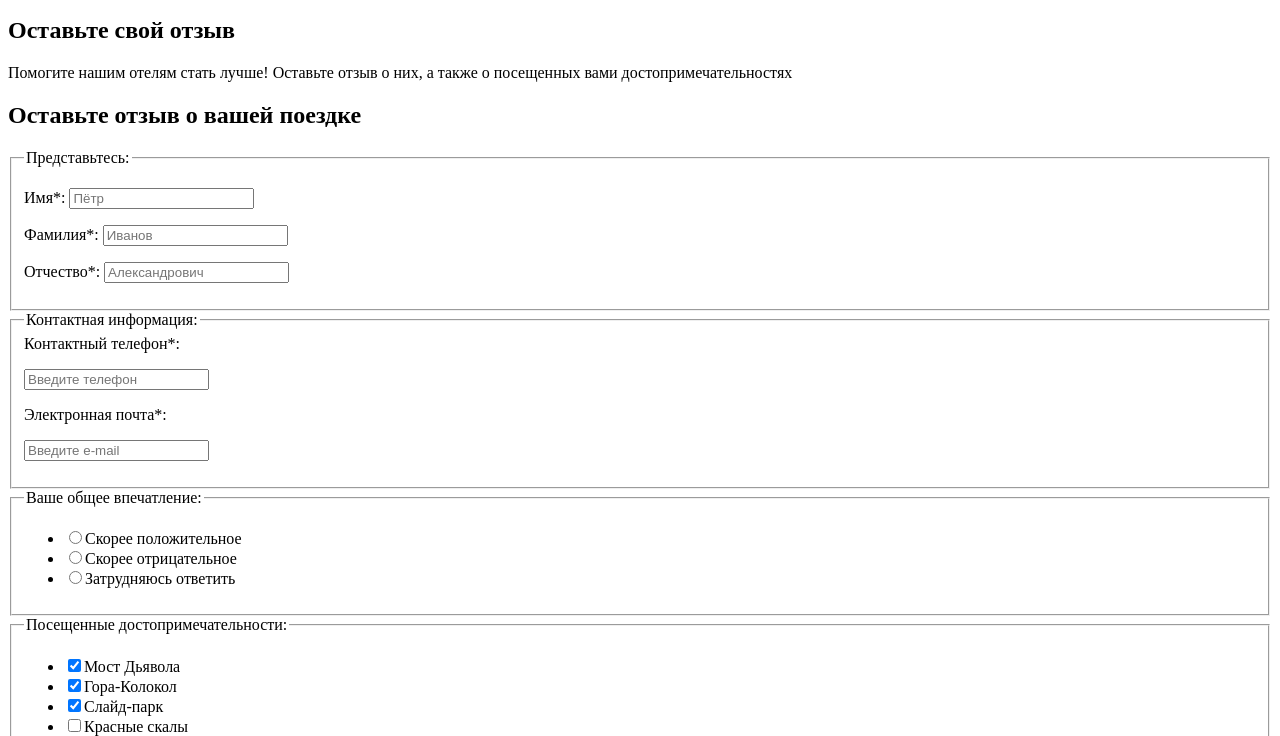
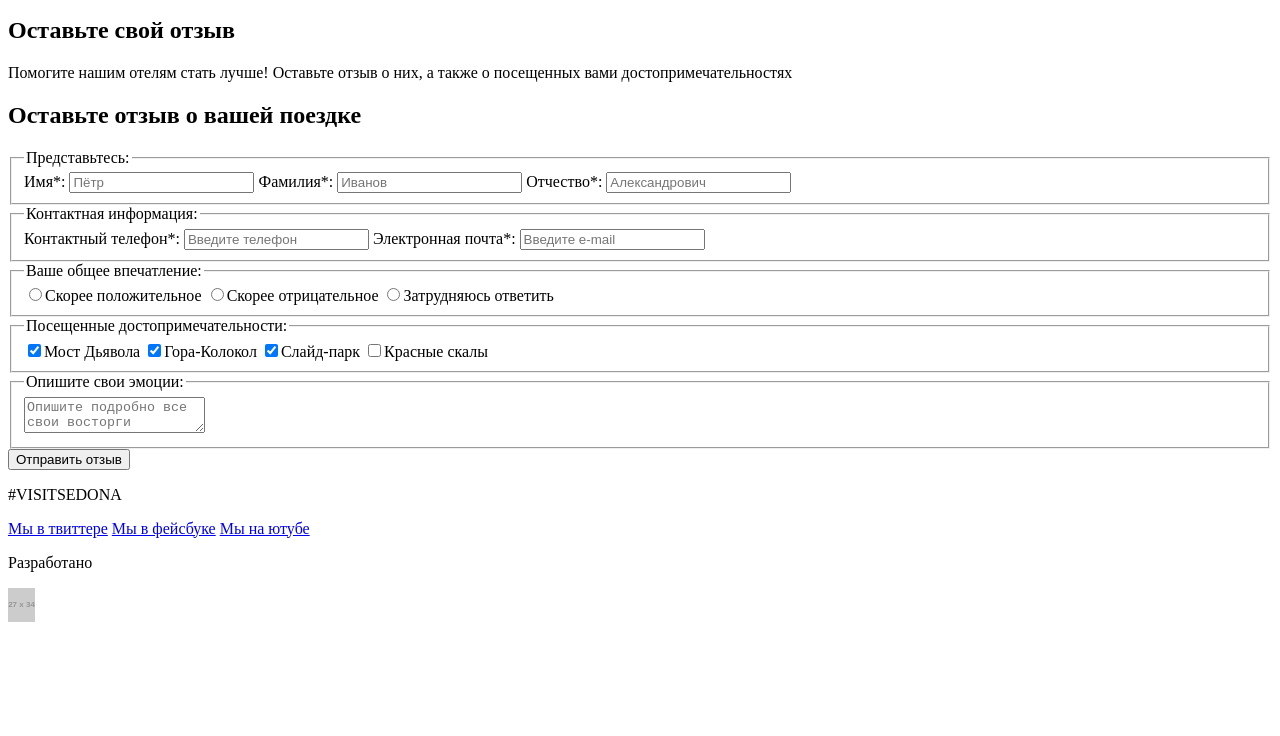
Before and after one commit to DreadRock01/1373593-sedona-20, a website: page source/form.html in a window 1280 px wide. Shown: the part 216-952 px from the top of the page. After the commit the page ends 850 px from the top, so only its background shows below. Drawn offline with Linux system fonts and the light colour scheme; placeholder pictures from the web are drawn by us.

Commit message:
Доработка формы

```diff
--- a/source/form.html
+++ b/source/form.html
@@ -33,77 +33,48 @@
         достопримечательностях</p>
     </section>
 
-    <section class="section-form">
+    <section class="response">
       <h2 class="visually-hidden">Оставьте отзыв о вашей поездке</h2>
       <form class="form" action="https://echo.htmlacademy.ru" method="post">
         <fieldset class="form__fieldset-name">
           <legend class="form__legend">Представьтесь:</legend>
-          <p class="name-box">
-            <label class="label-name" for="name">Имя*:</label>
-            <input class="input-name" id="name" name="name" type="text" placeholder="Пётр">
-          </p>
-          <p class="name-box">
-            <label class="label-name" for="surname">Фамилия*:</label>
-            <input class="input-name" id="surname" name="surname" type="text" placeholder="Иванов">
-          </p>
-          <p class="name-box">
-            <label class="label-name" for="patronymic">Отчество*:</label>
-            <input class="input-name" id="patronymic" name="patronymic" type="text" placeholder="Александрович">
-          </p>
+            <label class="form__label" for="name">Имя*:</label>
+            <input class="form__input-text" id="name" name="name" type="text" placeholder="Пётр">
+            <label class="form__label" for="surname">Фамилия*:</label>
+            <input class="form__input-text" id="surname" name="surname" type="text" placeholder="Иванов">
+            <label class="form__label" for="patronymic">Отчество*:</label>
+            <input class="form__input-text" id="patronymic" name="patronymic" type="text" placeholder="Александрович">
         </fieldset>
 
         <fieldset class="form__fieldset-contacts">
           <legend class="form__legend">Контактная информация:</legend>
-          <label class="label-contacts" for="tel">Контактный телефон*:</label>
-          <p class="contacts-box">
-            <input class="input-contacts" id="tel" name="tel" type="tel" placeholder="Введите телефон">
-          </p>
-          <label class="label-contacts" for="email">Электронная почта*:</label>
-          <p class="contacts-box">
-            <input class="input-contacts" id="email" name="email" type="email" placeholder="Введите e-mail">
-          </p>
+          <label class="form__label" for="tel">Контактный телефон*:</label>
+          <input class="form__input-text" id="tel" name="tel" type="tel" placeholder="Введите телефон">
+          <label class="form__label" for="email">Электронная почта*:</label>
+          <input class="form__input-text" id="email" name="email" type="email" placeholder="Введите e-mail">
         </fieldset>
 
         <fieldset class="form__fieldset-radio">
           <legend class="form__legend">Ваше общее впечатление:</legend>
-          <ul class="radio-list">
-            <li class="radio-list__item">
-              <label tabindex="0"><input type="radio" name="impression" id="good" value="good">Скорее
+              <label class="form__label" tabindex="0"><input class="form__input-radio" type="radio" name="impression" id="good" value="good">Скорее
                 положительное</label>
-            </li>
-            <li class="radio-list__item">
-              <label tabindex="0"><input type="radio" name="impression" id="bad" value="bad">Скорее
+              <label class="form__label" tabindex="0"><input class="form__input-radio" type="radio" name="impression" id="bad" value="bad">Скорее
                 отрицательное</label>
-            </li>
-            <li class="radio-list__item">
-              <label tabindex="0"><input type="radio" name="impression" id="unknown" value="unknown">Затрудняюсь
+              <label class="form__label" tabindex="0"><input class="form__input-radio" type="radio" name="impression" id="unknown" value="unknown">Затрудняюсь
                 ответить</label>
-            </li>
-          </ul>
         </fieldset>
 
         <fieldset class="form__fieldset-checkbox">
           <legend class="form__legend">Посещенные достопримечательности:</legend>
-          <ul class="checkbox-list">
-            <li class="checkbox-list__item">
-              <label tabindex="0"><input type="checkbox" name="place-bridge" id="bridge" checked>Мост Дьявола</label>
-            </li>
-            <li class="checkbox-list__item">
-              <label tabindex="0"><input type="checkbox" name="place-mountain" id="mountain"
-                  checked>Гора-Колокол</label>
-            </li>
-            <li class="checkbox-list__item">
-              <label tabindex="0"><input type="checkbox" name="place-park" id="park" checked>Слайд-парк</label>
-            </li>
-            <li class="checkbox-list__item">
-              <label tabindex="0"><input type="checkbox" name="place-rocks" id="rocks">Красные скалы</label>
-            </li>
-          </ul>
+              <label class="form__label" tabindex="0"><input class="form__input-checkbox" type="checkbox" name="place-bridge" id="bridge" checked>Мост Дьявола</label>
+              <label class="form__label" tabindex="0"><input class="form__input-checkbox" type="checkbox" name="place-mountain" id="mountain" checked>Гора-Колокол</label>
+              <label class="form__label" tabindex="0"><input class="form__input-checkbox" type="checkbox" name="place-park" id="park" checked>Слайд-парк</label>
+              <label class="form__label" tabindex="0"><input class="form__input-checkbox" type="checkbox" name="place-rocks" id="rocks">Красные скалы</label>
         </fieldset>
 
         <fieldset class="form__fieldset-textarea">
           <legend class="form__legend">Опишите свои эмоции:</legend>
-          <textarea class="feedback-textarea" name="text" id="feedback-text"
+          <textarea class="form__textarea" name="text" id="feedback-text"
             placeholder="Опишите подробно все свои восторги"></textarea>
         </fieldset>
 
```
